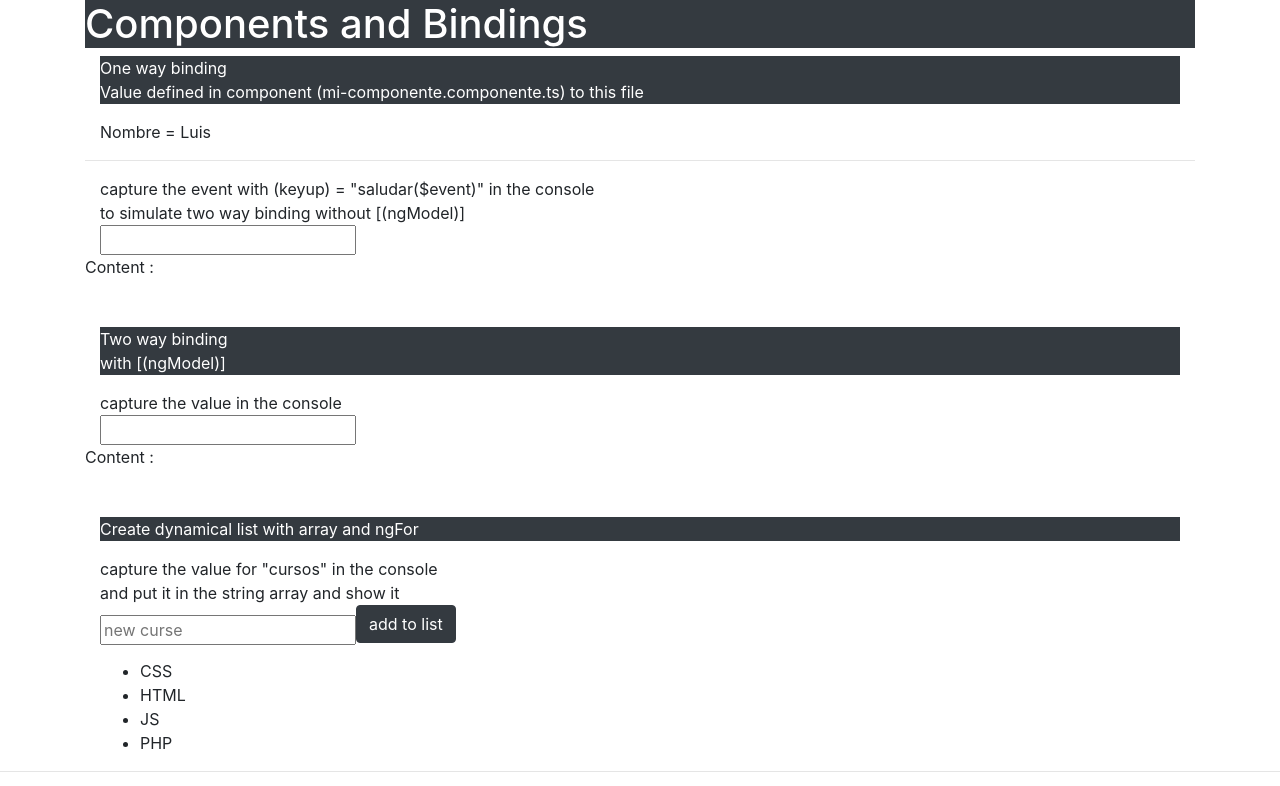
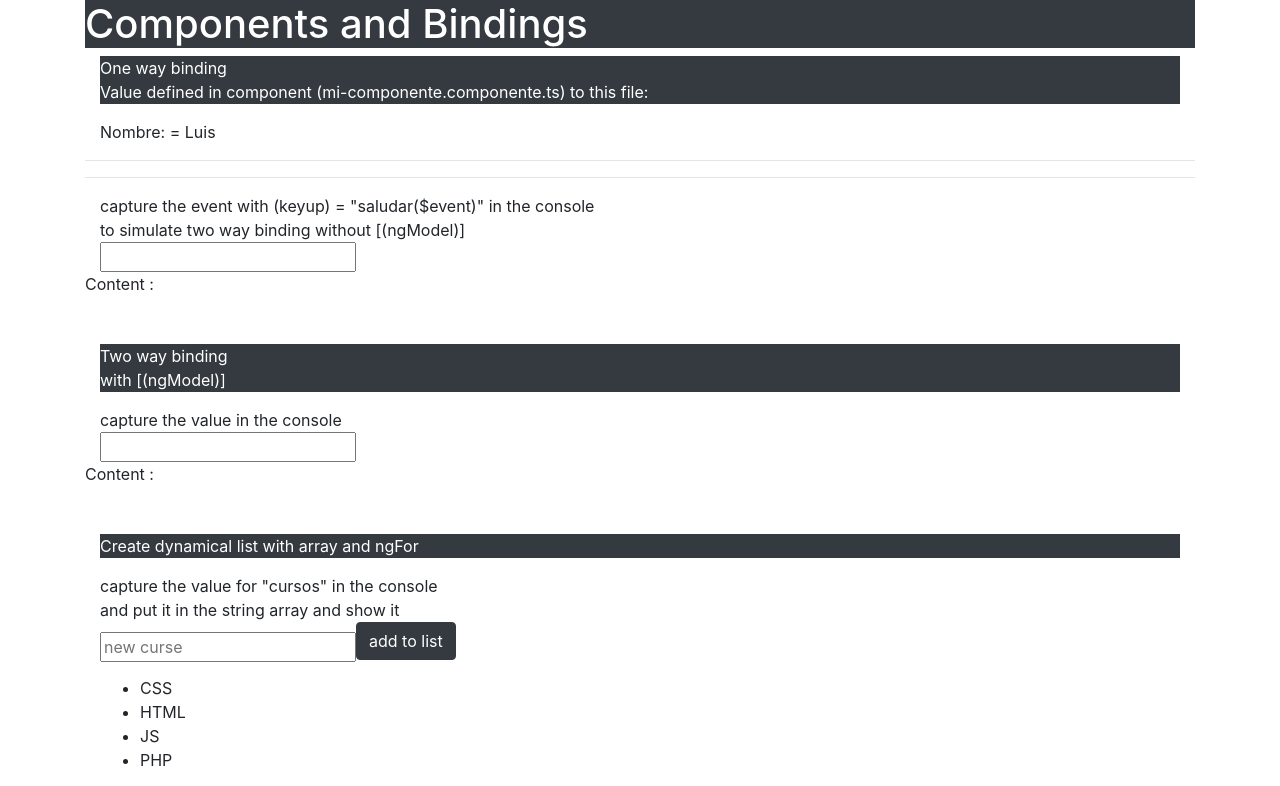
Before and after one commit to lpPomi/gitTestAngular, an Angular app: page / in a window 1280 px wide. Shown: the top 786 px of the page. Built offline with nearby package versions, Linux system fonts and the light colour scheme.

Commit message:
and one hr more

```diff
--- a/src/app/mi-componente/mi-componente.component.html
+++ b/src/app/mi-componente/mi-componente.component.html
@@ -11,14 +11,15 @@
   <div class="container">
     <p class="bg-dark text-white">One way binding <br>
       Value defined in component (mi-componente.componente.ts)
-      to this file
+      to this file:
     </p>
 
     <p>
-      Nombre = {{nombre}}
+      Nombre: = {{nombre}}
     </p>
   </div>
 
+  <hr>
   <hr>
 
   <div class="container">
```
